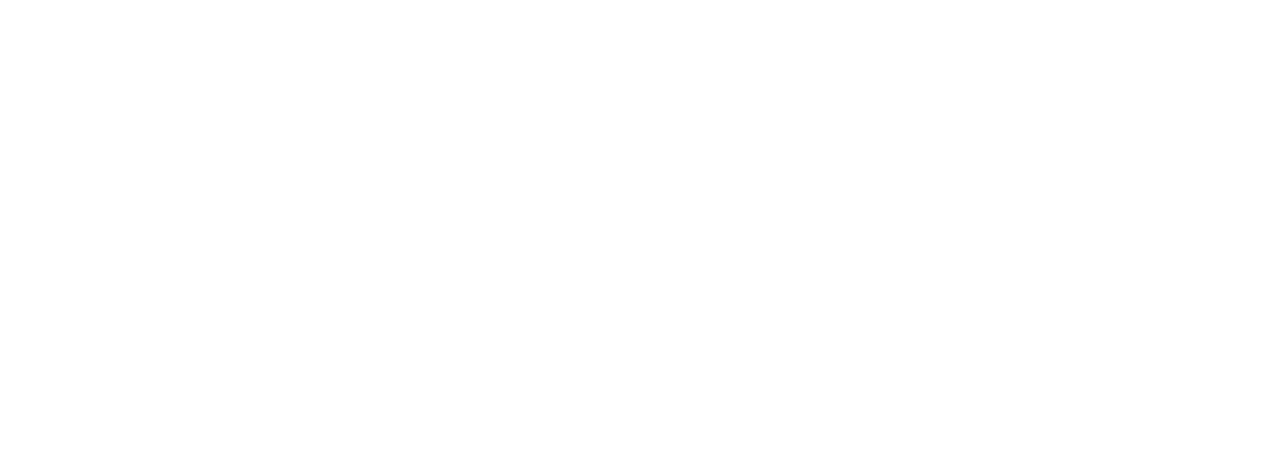
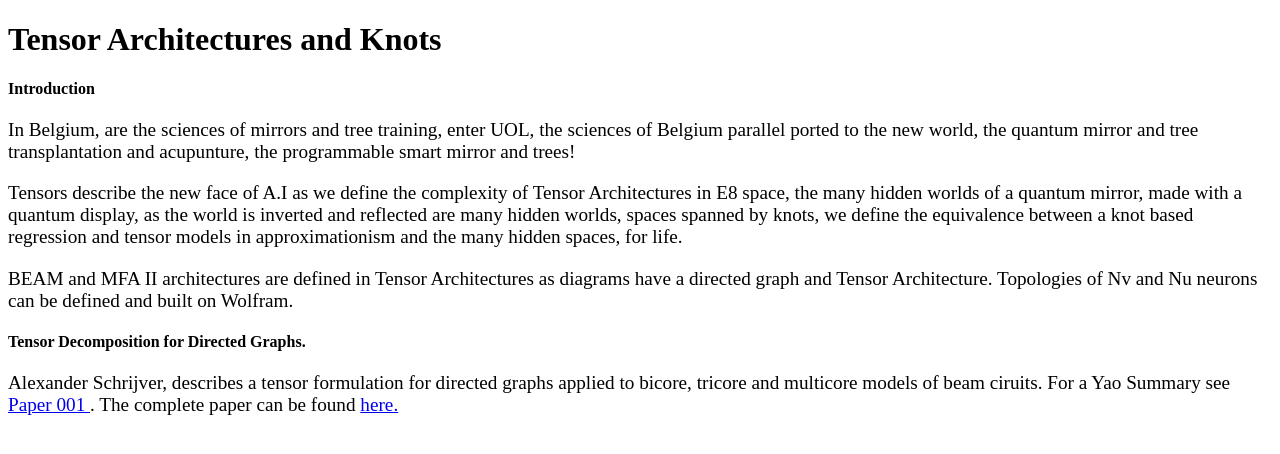
Before and after one commit to stpaul2coderdojo/TensorNetworkCaC, a plain HTML site: page index.html in a window 1280 px wide. Drawn offline with Linux system fonts and the light colour scheme.

Commit message:
index.html changed

```diff
--- a/index.html
+++ b/index.html
@@ -8,5 +8,19 @@
   </head>
   <body>
     <script src="script.js"></script>
+    <h1>Tensor Architectures and Knots</h1>
+    <h4>Introduction</h4>
+    <p>In Belgium, are the sciences of mirrors and tree training, enter UOL, the sciences of Belgium parallel ported to the new world, the quantum mirror and tree transplantation and acupunture, the programmable smart mirror and trees!</p>
+
+    <p>Tensors describe the new face of A.I as we define the complexity of Tensor Architectures in E8 space, the many hidden worlds of a quantum mirror, made with a quantum display, as the world is inverted and reflected are many hidden worlds, spaces spanned by knots, we define the equivalence between a knot based regression and tensor models in approximationism and the many hidden spaces, for life. </p>
+
+    <p> BEAM and MFA II architectures are defined in Tensor Architectures as diagrams have a directed graph and Tensor Architecture. Topologies of Nv and Nu neurons can be defined and built on Wolfram. </p>
+
+    <h4>Tensor Decomposition for Directed Graphs.</h4>
+    <p>Alexander Schrijver, describes a tensor formulation for directed graphs applied to bicore, tricore and multicore models of beam ciruits.
+      For a Yao Summary see <a href = paper1.html>Paper 001 </a>.
+      The complete paper can be found <a href = ./papers/paper1.pdf > here. </a>
+    </p>
+
   </body>
 </html>
--- a/style.css
+++ b/style.css
@@ -0,0 +1,2 @@
+p {font-size: 1.2em; }
+strong {font-size: 1.5em; }
```
Also changed, not shown: 2 other files.
